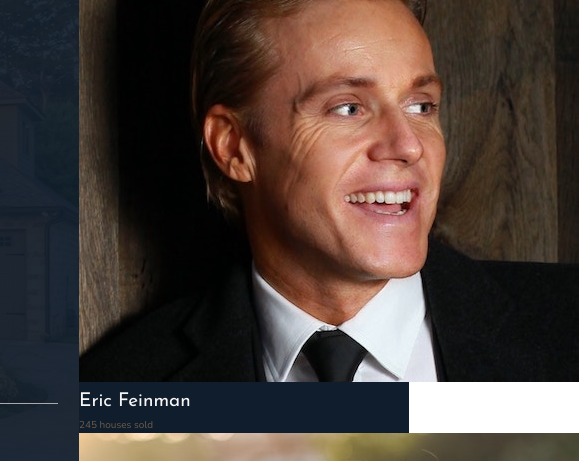
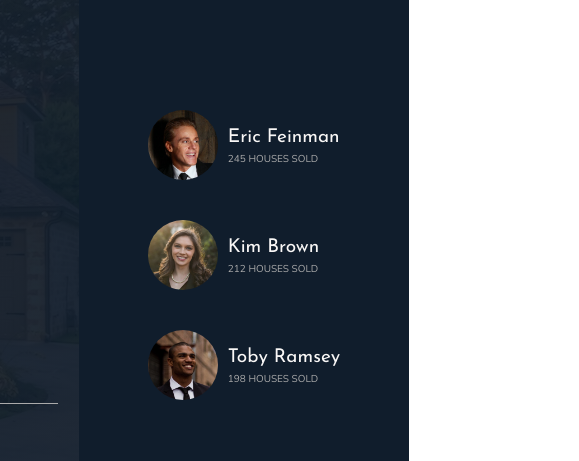
Before and after one commit to monika-lenartowicz/nexter, a website: page index.html in a window 1280 px wide. Shown: the part 144-605 px from the top of the page, 871-1450 px from the left, 579 px wide, since content can reach past the window. Drawn offline with nearby package versions, Linux system fonts and the light colour scheme.

Commit message:
added style to section realators

```diff
--- a/sass/_realtors.scss
+++ b/sass/_realtors.scss
@@ -1,4 +1,33 @@
 .realtors {
 	background-color: $color-secondary;
 	grid-column: column-start 7 / full-end;
+	padding: 3rem;
+	display: grid;
+	align-items: center;
+	justify-content: center;
+	justify-items: center;
+	// grid-row-gap: 2rem;
+
+	&__list {
+		display: grid;
+		grid-template-columns: min-content max-content;
+		grid-column-gap: 1rem;
+		grid-row-gap: 5vh;
+		align-items: center;
+	}
+
+	&__image {
+		width: 7rem;
+		border-radius: 50%;
+		display: block;
+	}
+
+	&__detail {
+	}
+
+	&__sold {
+		text-transform: uppercase;
+		color: $color-grey-light-2;
+		margin-top: -3px;
+	}
 }
```
Also changed, not shown: css/style.css, 1 other file.
